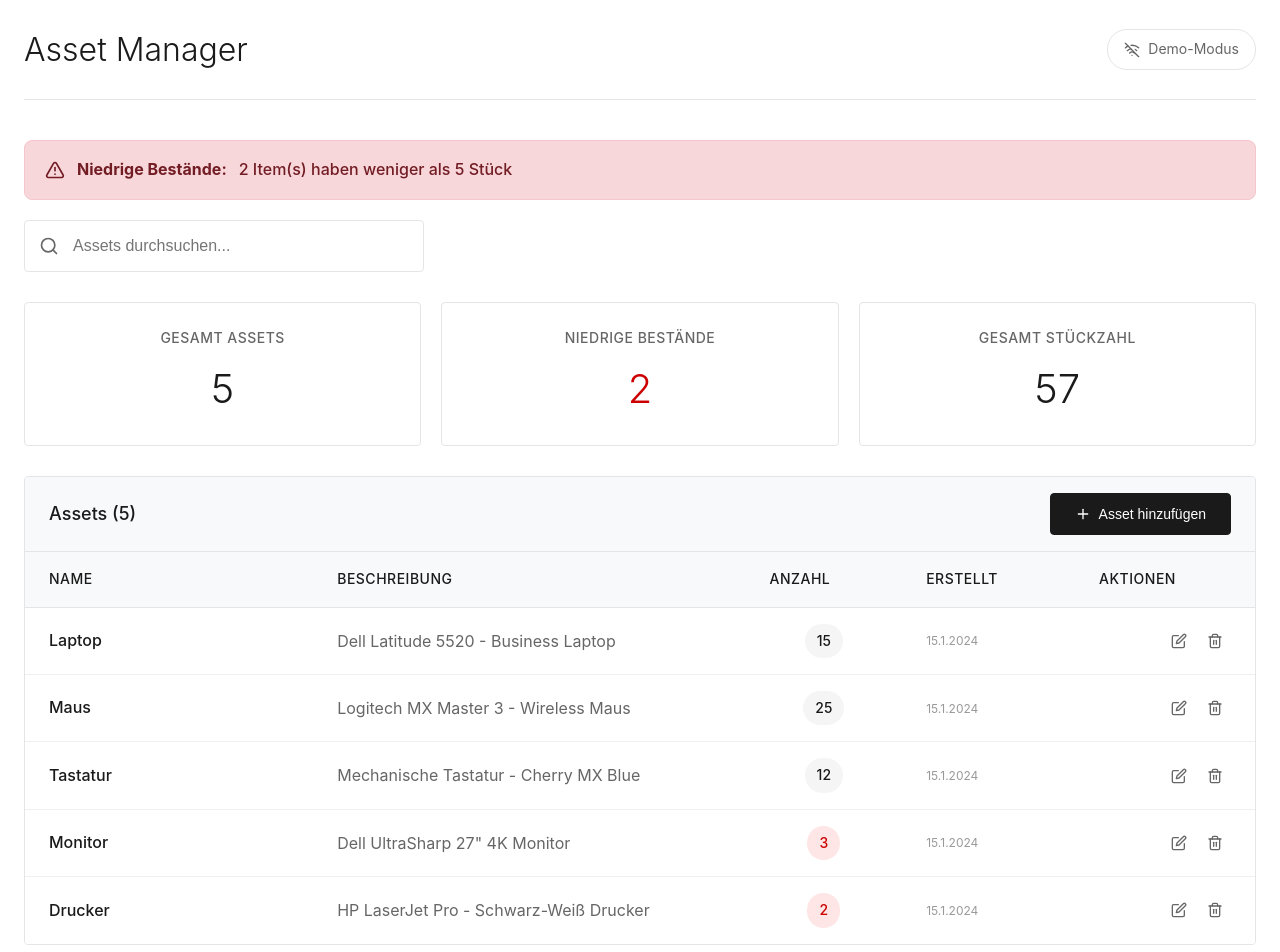
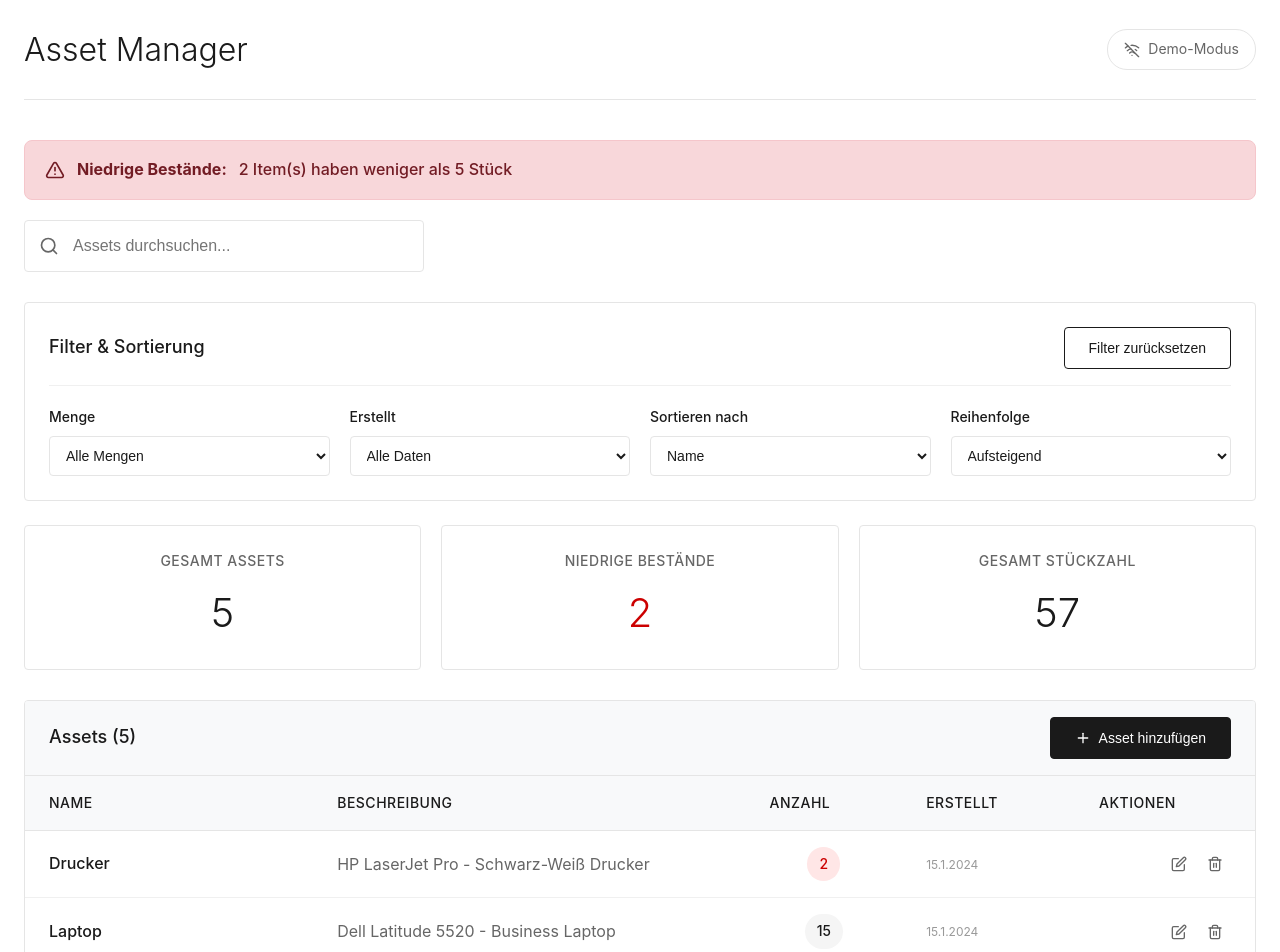
Before and after one commit to Nerminnnnn/ressourcenmanager, a React (Create React App) app in the folder frontend/: page / in a window 1280 px wide. Shown: the top 952 px of the page. Built offline with nearby package versions, Linux system fonts and the light colour scheme; no server answers; the HTML template or start-up script is replaced by a standard one.

Commit message:
Add filter functionality and styling to enhance item management

```diff
--- a/frontend/src/App.css
+++ b/frontend/src/App.css
@@ -242,6 +242,113 @@
 
 .items-table td:last-child {
   padding-right: 24px;
+}
+
+/* Filter-Bereich */
+.filters-section {
+  background: #ffffff;
+  border: 1px solid #e5e5e5;
+  border-radius: 4px;
+  padding: 24px;
+  margin-bottom: 24px;
+}
+
+.filters-header {
+  display: flex;
+  justify-content: space-between;
+  align-items: center;
+  margin-bottom: 20px;
+  padding-bottom: 16px;
+  border-bottom: 1px solid #f0f0f0;
+}
+
+.filters-header h3 {
+  font-size: 1.125rem;
+  font-weight: 500;
+  color: #1a1a1a;
+  margin: 0;
+}
+
+.filters-grid {
+  display: grid;
+  grid-template-columns: repeat(auto-fit, minmax(200px, 1fr));
+  gap: 20px;
+}
+
+.filter-group {
+  display: flex;
+  flex-direction: column;
+  gap: 8px;
+}
+
+.filter-label {
+  font-size: 14px;
+  font-weight: 500;
+  color: #1a1a1a;
+}
+
+.filter-select {
+  padding: 10px 12px;
+  border: 1px solid #e5e5e5;
+  border-radius: 4px;
+  background: #ffffff;
+  color: #1a1a1a;
+  font-size: 14px;
+  transition: border-color 0.2s ease;
+  cursor: pointer;
+}
+
+.filter-select:focus {
+  outline: none;
+  border-color: #1a1a1a;
+}
+
+.filter-select:hover {
+  border-color: #999999;
+}
+
+/* Aktive Filter */
+.active-filters {
+  margin-top: 20px;
+  padding-top: 16px;
+  border-top: 1px solid #f0f0f0;
+}
+
+.active-filters-label {
+  font-size: 14px;
+  font-weight: 500;
+  color: #666666;
+  margin-right: 12px;
+}
+
+.active-filters-list {
+  display: flex;
+  flex-wrap: wrap;
+  gap: 8px;
+  margin-top: 8px;
+}
+
+.filter-tag {
+  background: #f5f5f5;
+  color: #1a1a1a;
+  padding: 4px 12px;
+  border-radius: 16px;
+  font-size: 12px;
+  font-weight: 500;
+  border: 1px solid #e5e5e5;
+}
+
+/* Responsive Filter */
+@media (max-width: 768px) {
+  .filters-grid {
+    grid-template-columns: 1fr;
+  }
+
+  .filters-header {
+    flex-direction: column;
+    gap: 16px;
+    align-items: stretch;
+  }
 }
 
 /* Responsive Tabellen */
--- a/frontend/src/App.js
+++ b/frontend/src/App.js
@@ -14,6 +14,12 @@ function App() {
   const [editingItem, setEditingItem] = useState(null);
   const [searchTerm, setSearchTerm] = useState('');
   const [useMockApi, setUseMockApi] = useState(false);
+  const [filters, setFilters] = useState({
+    quantityFilter: 'all', // all, low, medium, high
+    dateFilter: 'all', // all, today, week, month
+    sortBy: 'name', // name, quantity, date
+    sortOrder: 'asc' // asc, desc
+  });
   const [formData, setFormData] = useState({
     name: '',
     description: '',
@@ -142,10 +148,106 @@ function App() {
   };
 
   // Items filtern
-  const filteredItems = items.filter(item =>
-    item.name.toLowerCase().includes(searchTerm.toLowerCase()) ||
-    (item.description && item.description.toLowerCase().includes(searchTerm.toLowerCase()))
-  );
+  // Filter-Funktionen
+  const applyFilters = (items) => {
+    let filtered = items;
+
+    // Suchfilter
+    if (searchTerm) {
+      filtered = filtered.filter(item =>
+        item.name.toLowerCase().includes(searchTerm.toLowerCase()) ||
+        (item.description && item.description.toLowerCase().includes(searchTerm.toLowerCase()))
+      );
+    }
+
+    // Mengenfilter
+    if (filters.quantityFilter !== 'all') {
+      filtered = filtered.filter(item => {
+        switch (filters.quantityFilter) {
+          case 'low':
+            return item.quantity < 5;
+          case 'medium':
+            return item.quantity >= 5 && item.quantity < 20;
+          case 'high':
+            return item.quantity >= 20;
+          default:
+            return true;
+        }
+      });
+    }
+
+    // Datumsfilter
+    if (filters.dateFilter !== 'all') {
+      const now = new Date();
+      filtered = filtered.filter(item => {
+        const itemDate = new Date(item.createdAt);
+        switch (filters.dateFilter) {
+          case 'today':
+            return itemDate.toDateString() === now.toDateString();
+          case 'week':
+            const weekAgo = new Date(now.getTime() - 7 * 24 * 60 * 60 * 1000);
+            return itemDate >= weekAgo;
+          case 'month':
+            const monthAgo = new Date(now.getTime() - 30 * 24 * 60 * 60 * 1000);
+            return itemDate >= monthAgo;
+          default:
+            return true;
+        }
+      });
+    }
+
+    // Sortierung
+    filtered.sort((a, b) => {
+      let aValue, bValue;
+
+      switch (filters.sortBy) {
+        case 'name':
+          aValue = a.name.toLowerCase();
+          bValue = b.name.toLowerCase();
+          break;
+        case 'quantity':
+          aValue = a.quantity;
+          bValue = b.quantity;
+          break;
+        case 'date':
+          aValue = new Date(a.createdAt);
+          bValue = new Date(b.createdAt);
+          break;
+        default:
+          aValue = a.name.toLowerCase();
+          bValue = b.name.toLowerCase();
+      }
+
+      if (filters.sortOrder === 'asc') {
+        return aValue > bValue ? 1 : -1;
+      } else {
+        return aValue < bValue ? 1 : -1;
+      }
+    });
+
+    return filtered;
+  };
+
+  // Gefilterte Items
+  const filteredItems = applyFilters(items);
+
+  // Filter-Funktionen
+  const handleFilterChange = (filterType, value) => {
+    setFilters(prev => ({
+      ...prev,
+      [filterType]: value
+    }));
+  };
+
+  const resetFilters = () => {
+    setFilters({
+      quantityFilter: 'all',
+      dateFilter: 'all',
+      sortBy: 'name',
+      sortOrder: 'asc'
+    });
+    setSearchTerm('');
+  };
 
   // Low stock items
   const lowStockItems = items.filter(item => item.quantity < 5);
@@ -225,6 +327,97 @@ function App() {
               className="search-input"
             />
         </div>
+      </div>
+
+      {/* Filter-Bereich */}
+      <div className="filters-section">
+        <div className="filters-header">
+          <h3>Filter & Sortierung</h3>
+          <button onClick={resetFilters} className="btn btn-secondary">
+            Filter zurücksetzen
+          </button>
+        </div>
+
+        <div className="filters-grid">
+          <div className="filter-group">
+            <label className="filter-label">Menge</label>
+            <select
+              value={filters.quantityFilter}
+              onChange={(e) => handleFilterChange('quantityFilter', e.target.value)}
+              className="filter-select"
+            >
+              <option value="all">Alle Mengen</option>
+              <option value="low">Niedrig (&lt; 5)</option>
+              <option value="medium">Mittel (5-19)</option>
+              <option value="high">Hoch (≥ 20)</option>
+            </select>
+          </div>
+
+          <div className="filter-group">
+            <label className="filter-label">Erstellt</label>
+            <select
+              value={filters.dateFilter}
+              onChange={(e) => handleFilterChange('dateFilter', e.target.value)}
+              className="filter-select"
+            >
+              <option value="all">Alle Daten</option>
+              <option value="today">Heute</option>
+              <option value="week">Letzte Woche</option>
+              <option value="month">Letzter Monat</option>
+            </select>
+          </div>
+
+          <div className="filter-group">
+            <label className="filter-label">Sortieren nach</label>
+            <select
+              value={filters.sortBy}
+              onChange={(e) => handleFilterChange('sortBy', e.target.value)}
+              className="filter-select"
+            >
+              <option value="name">Name</option>
+              <option value="quantity">Menge</option>
+              <option value="date">Erstellungsdatum</option>
+            </select>
+          </div>
+
+          <div className="filter-group">
+            <label className="filter-label">Reihenfolge</label>
+            <select
+              value={filters.sortOrder}
+              onChange={(e) => handleFilterChange('sortOrder', e.target.value)}
+              className="filter-select"
+            >
+              <option value="asc">Aufsteigend</option>
+              <option value="desc">Absteigend</option>
+            </select>
+          </div>
+        </div>
+
+        {/* Aktive Filter anzeigen */}
+        {(filters.quantityFilter !== 'all' || filters.dateFilter !== 'all' || searchTerm) && (
+          <div className="active-filters">
+            <span className="active-filters-label">Aktive Filter:</span>
+            <div className="active-filters-list">
+              {searchTerm && (
+                <span className="filter-tag">
+                  Suche: "{searchTerm}"
+                </span>
+              )}
+              {filters.quantityFilter !== 'all' && (
+                <span className="filter-tag">
+                  Menge: {filters.quantityFilter === 'low' ? 'Niedrig' :
+                          filters.quantityFilter === 'medium' ? 'Mittel' : 'Hoch'}
+                </span>
+              )}
+              {filters.dateFilter !== 'all' && (
+                <span className="filter-tag">
+                  Datum: {filters.dateFilter === 'today' ? 'Heute' :
+                          filters.dateFilter === 'week' ? 'Letzte Woche' : 'Letzter Monat'}
+                </span>
+              )}
+            </div>
+          </div>
+        )}
       </div>
 
       <div className="stats">
```
